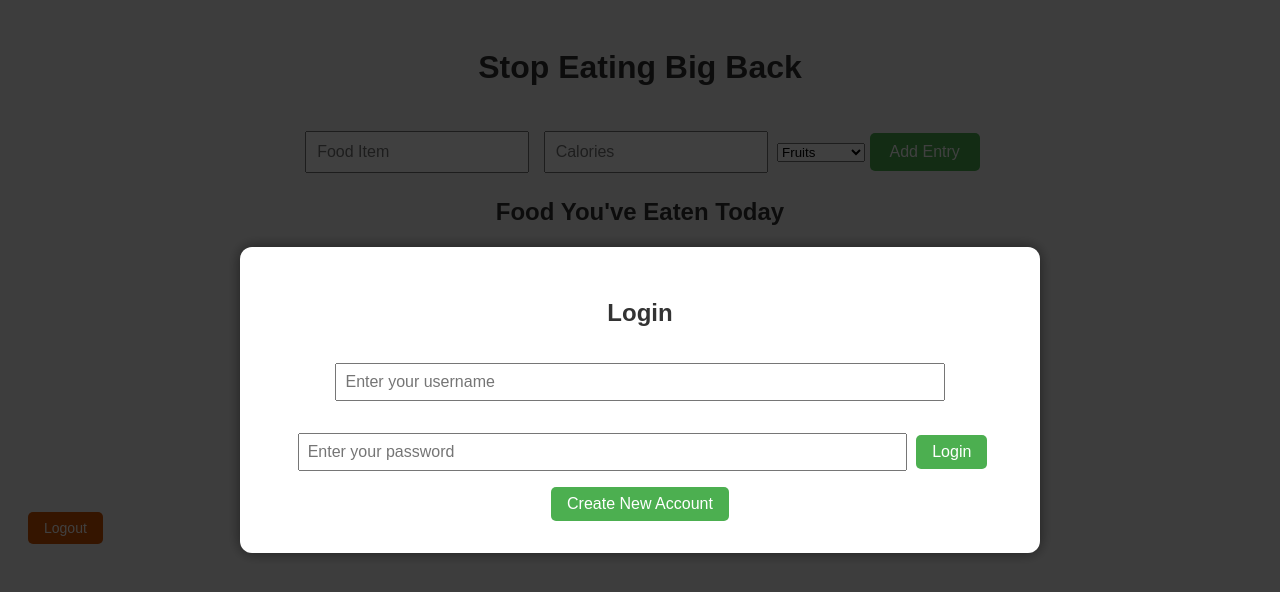
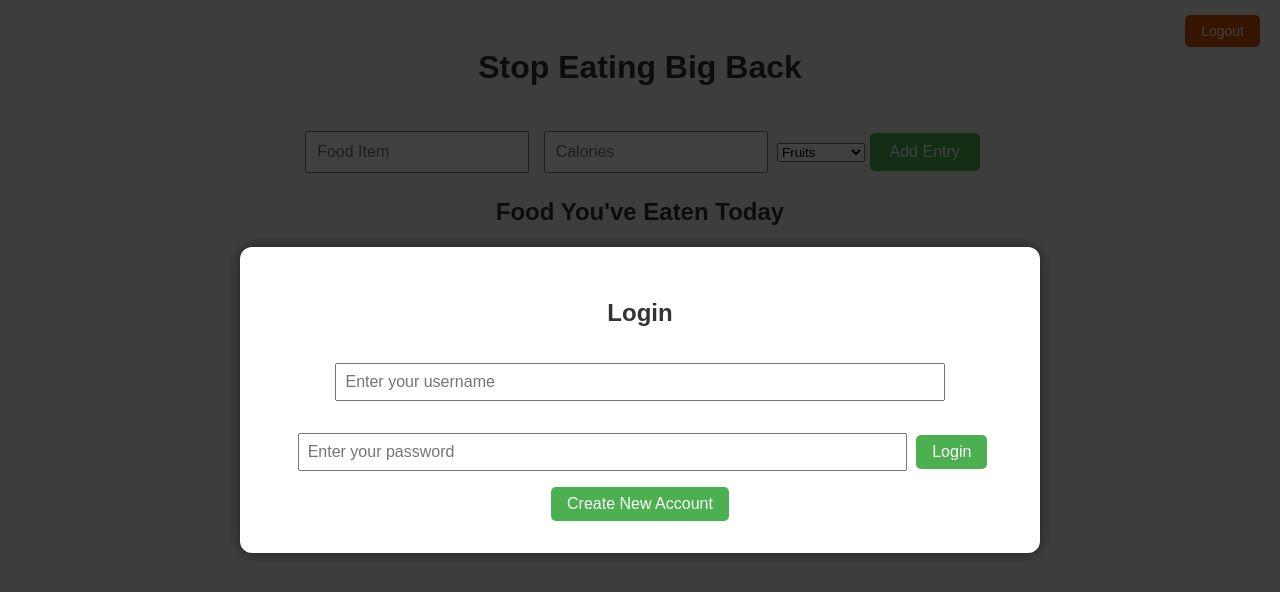
Before and after one commit to SawMageOnGog/SoftwareEngineeringProject, a plain HTML site: page index.html in a window 1280 px wide. Drawn offline with Linux system fonts and the light colour scheme.

Commit message:
Moved the logout button
The logout button is now at the top right with the "Logged in as:" section

```diff
--- a/index.html
+++ b/index.html
@@ -11,6 +11,7 @@
     <div id="header"></div>
         <span id="username-display"></span>
     </div>
+    <button id="logoutBtn">Logout</button>
     <div id="input-section">
         <input type="text" id="food" placeholder="Food Item">
         <input type="number" id="calories" placeholder="Calories">
@@ -72,7 +73,7 @@
         </div>
     </div>
 
-    <button id="logoutBtn">Logout</button>
+   <!--This is where the logout button used to be-->
 
     <script src="script.js"></script>
 </body>
--- a/styles.css
+++ b/styles.css
@@ -193,7 +193,7 @@ li[data-food-type="Sweets"] {
 #header {
     position: fixed;
     top: 20px;
-    right: 20px;
+    right: 115px;
     font-size: 18px;
     font-weight: bold;
     align-items: center;
@@ -213,6 +213,9 @@ li[data-food-type="Sweets"] {
     border: none;
     border-radius: 5px;
     cursor: pointer;
+    position: absolute;
+    top: 15px;
+    right: 20px;
 }
 
 #logoutBtn:hover {
```
